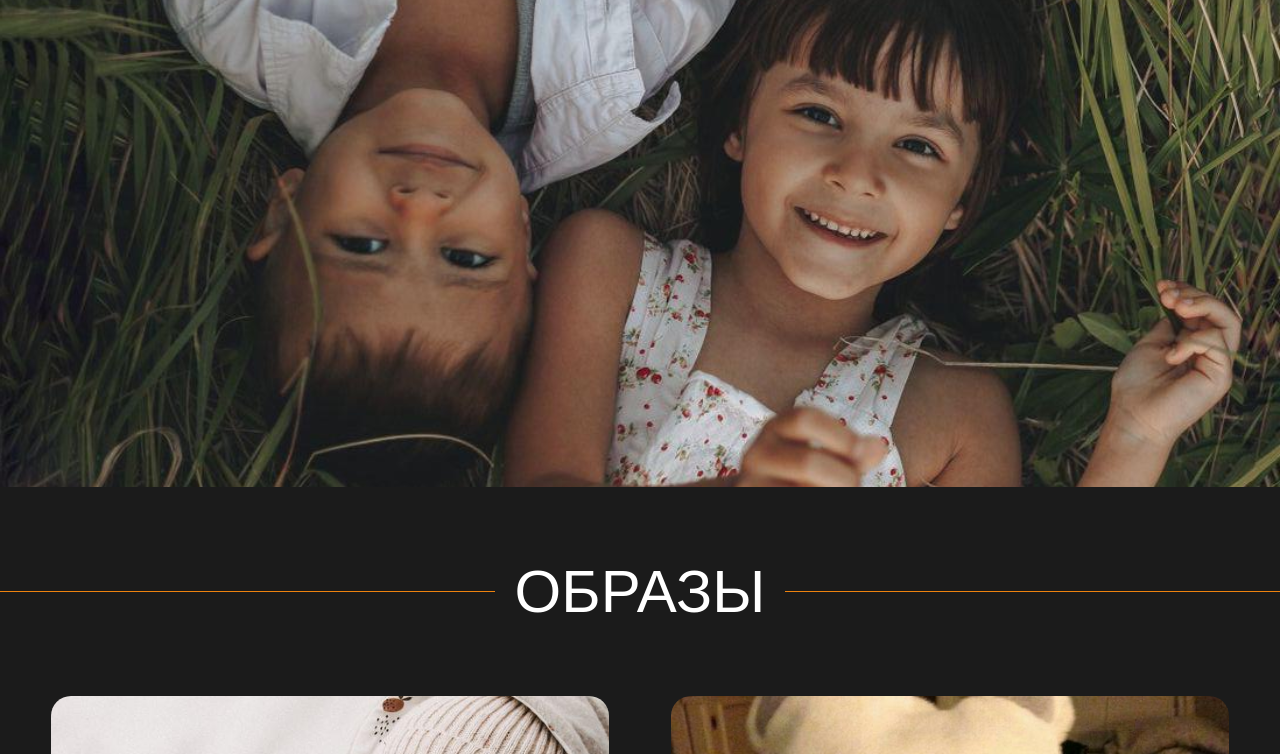
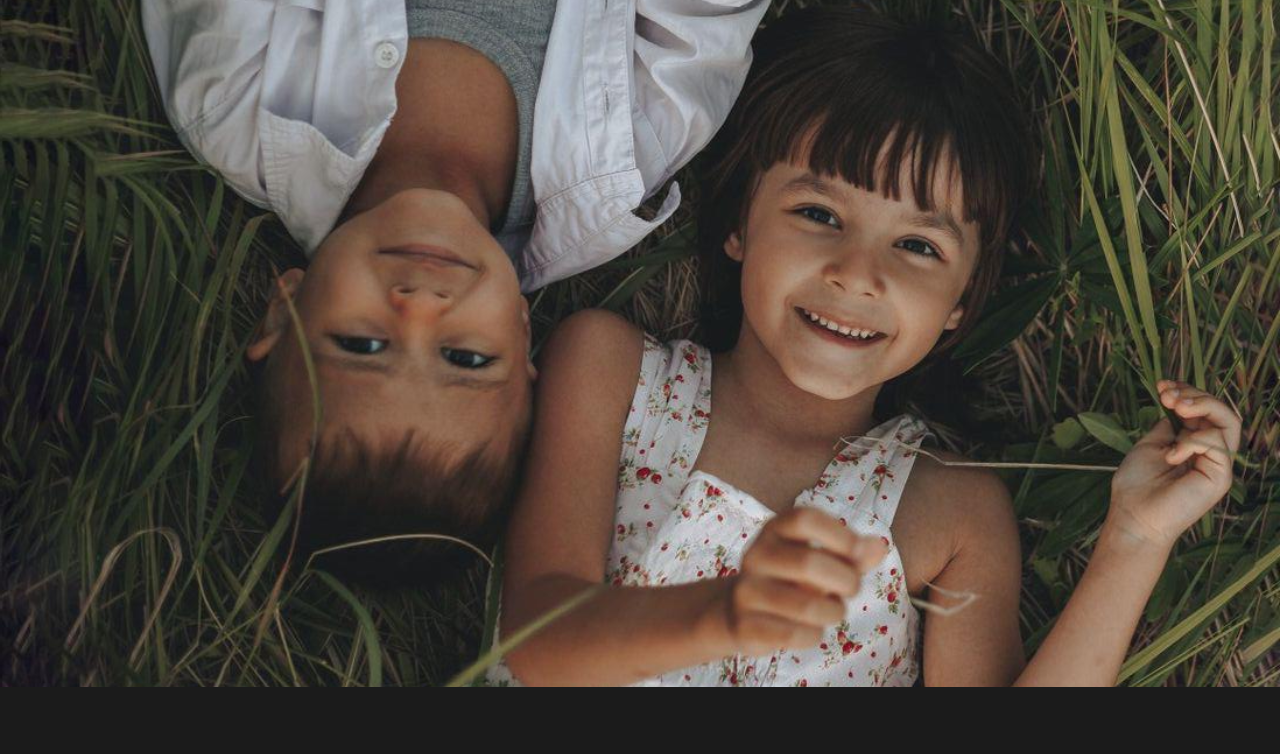
Before and after one commit to balapashka-shop/p, a plain HTML site: page index.html in a window 1280 px wide. Shown: the part 143-897 px from the top of the page. Drawn offline with nearby package versions, Linux system fonts and the light colour scheme; a web font is replaced by a local one.

Commit message:
Update main_page_media.css

```diff
--- a/assets/css/css_media/main_page_media.css
+++ b/assets/css/css_media/main_page_media.css
@@ -14,6 +14,14 @@
     }
     .parallax {
         height: 500px;
+        background-attachment: fixed;
+        width: 100%;
+        height: 700px;
+        background-repeat: no-repeat;
+        background-size: cover;
+        background-position: center;
+        text-align: center;
+        cursor: default;
     }
     .container-text {
         padding: 100px;
```
